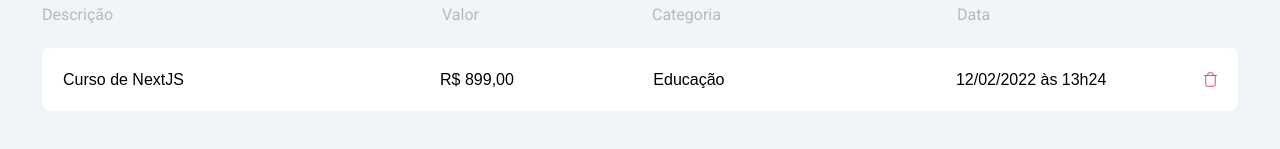
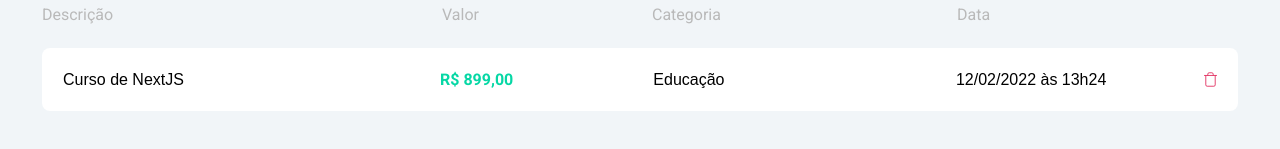
Before and after one commit to souz4s/financial-control, a Next.js app: page / in a window 1280 px wide. Shown: the part 347-496 px from the top of the page. Built offline with nearby package versions, Linux system fonts and the light colour scheme.

Commit message:
feat: value changes color according to transaction type

```diff
--- a/src/app/components/Modal/Modal.tsx
+++ b/src/app/components/Modal/Modal.tsx
@@ -1,5 +1,6 @@
 import { useState } from "react";
 import Image from "next/image";
+
 import styles from "@/app/components/Modal/styles.module.scss";
 
 interface ModalProps {
@@ -9,6 +10,7 @@ interface ModalProps {
     value: string;
     category: string;
     date: string;
+    transactionType: string;
   }) => void;
 }
 
@@ -42,6 +44,7 @@ export default function Modal({ onClose, onAddTransaction }: ModalProps) {
       value: price,
       category: category || "Sem Categoria",
       date: new Date().toLocaleString("pt-BR"),
+      transactionType,
     };
 
     onAddTransaction(transaction);
--- a/src/app/components/Table/Table.tsx
+++ b/src/app/components/Table/Table.tsx
@@ -10,6 +10,7 @@ interface TableData {
   value: string;
   category: string;
   date: string;
+  transactionType: string;
 }
 
 interface TableProps {
@@ -30,7 +31,15 @@ export default function Table({ tableData, onDelete }: TableProps) {
       {tableData.map((data) => (
         <div key={data.id} className={styles.tableRow}>
           <p>{data.description}</p>
-          <p>{data.value}</p>
+          <p
+            className={
+              data.transactionType === "entrada"
+                ? styles.valueGreen
+                : styles.valueRed
+            }
+          >
+            {data.value}
+          </p>
           <p>{data.category}</p>
           <p>{data.date}</p>
           <Image
--- a/src/app/components/Table/styles.module.scss
+++ b/src/app/components/Table/styles.module.scss
@@ -60,6 +60,19 @@
     }
 }
 
+.valueGreen {
+    color: #06D7A5;
+    font-family: 'Roboto', sans-serif;
+    font-weight: bold;
+  }
+
+  .valueRed {
+    color: #DB3766;
+    font-family: 'Roboto', sans-serif;
+    font-weight: bold;
+  }
+
+
 @media (max-width: 1024px) {
     .tableRow {
         max-width: 800px;
--- a/src/app/page.tsx
+++ b/src/app/page.tsx
@@ -16,6 +16,7 @@ export default function Home() {
       value: "R$ 899,00",
       category: "Educação",
       date: "12/02/2022 às 13h24",
+      transactionType: "entrada",
     },
   ]);
 
@@ -27,6 +28,7 @@ export default function Home() {
     value: string;
     category: string;
     date: string;
+    transactionType: string;
   }) => {
     setTableData((prevData) => [
       ...prevData,
```
